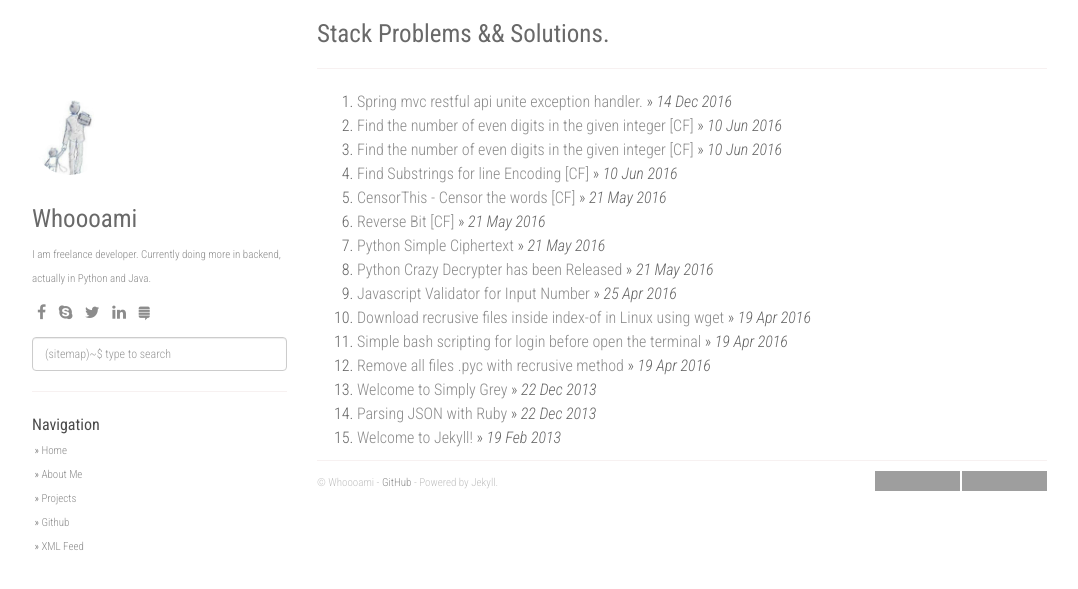
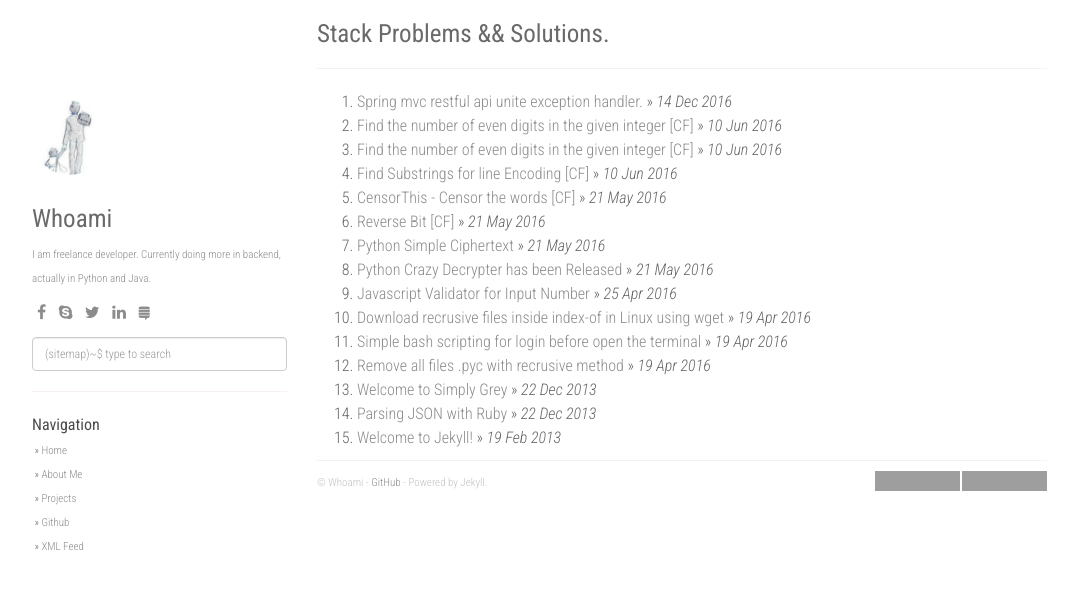
Before and after one commit to whoooami/whoooami.github.io, a Jekyll site: the page built from index.html, in a window 1280 px wide. Shown: the top 589 px of the page, without its empty margins (53-1131 px from the left). Built offline with Jekyll 4.4.1, drawn with Linux system fonts in a browser that asks for light colours; nearby versions of some CDN libraries; the list of posts is cut into pages by our own code; grey boxes are pictures that could not be loaded.

Commit message:
[whoami] - change auther name.

```diff
--- a/_config.yml
+++ b/_config.yml
@@ -1,6 +1,6 @@
 title: Stack Problems && Solutions.
 description: My Personal Stack Problems
-author: Whoooami
+author: Whoami
 github: https://github.com/whoooami
 about: I am freelance developer. Currently doing more in backend, actually in Python and Java.
 disqus_shortname: stackproblems
```
